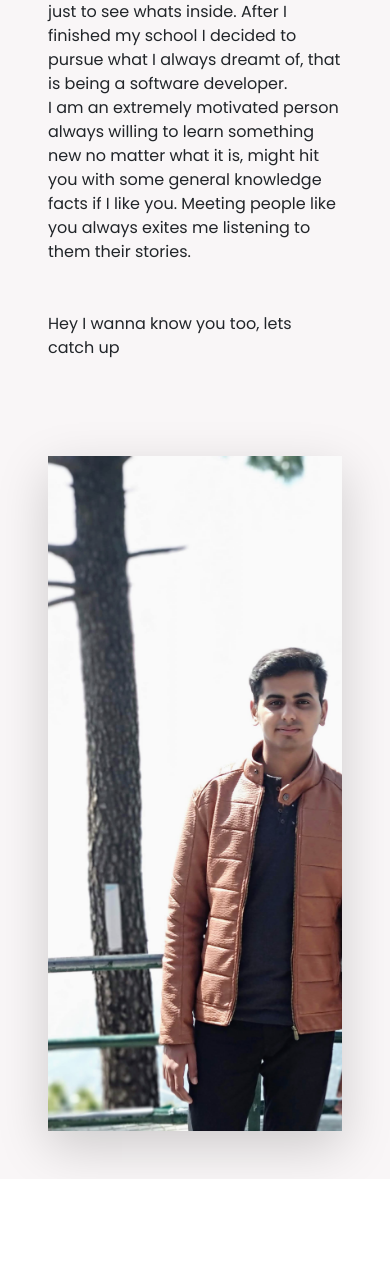
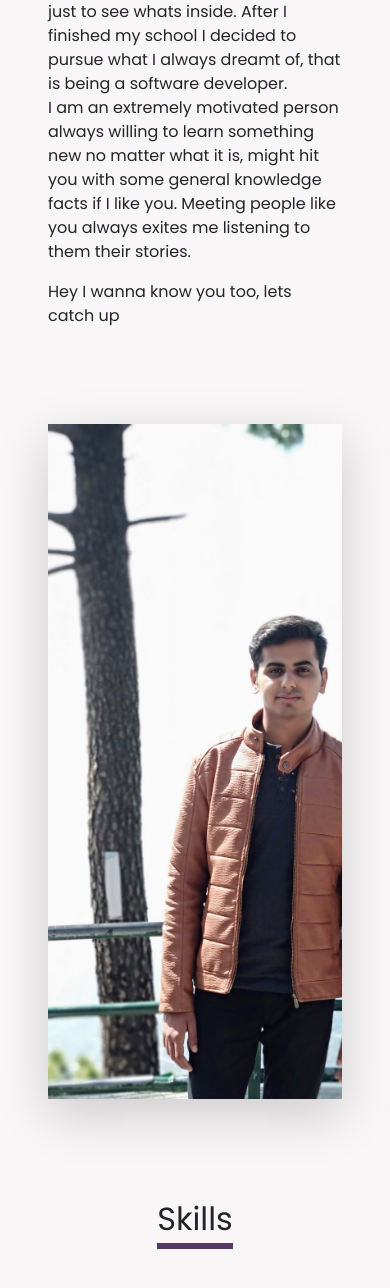
Before and after one commit to rishabh091/Portfolio, an Angular app: page / in a window 390 px wide. Shown: the part 1418-2706 px from the top of the page. Before the commit the page ends 2597 px from the top, so only its background shows below. Built offline with nearby package versions, Linux system fonts and the light colour scheme.

Commit message:
made parallex responsive

```diff
--- a/package.json
+++ b/package.json
@@ -21,6 +21,7 @@
     "@angular/router": "~8.2.12",
     "@types/aos": "^3.0.3",
     "aos": "^2.3.4",
+    "progressbar.js": "^1.1.0",
     "rxjs": "~6.4.0",
     "tslib": "^1.10.0",
     "zone.js": "~0.9.1"
--- a/src/app/app.component.css
+++ b/src/app/app.component.css
@@ -37,7 +37,7 @@
 }
 
 .about-me {
-  height: 110vh;
+  height: 80vh;
 }
 .about-me-parallex {
   background-image: url("../assets/people-coffee-meeting-team-7096.jpg");
@@ -47,19 +47,32 @@
   background-repeat: no-repeat;
   background-size: cover;
 }
-.about-me-text{
-    height: 100%;
+.about-me-text {
+  height: 100vh;
   background: var(--light-primary);
 }
-.my-image{
+.my-image {
   height: 80vh;
   width: 70vh;
   object-fit: cover;
 }
-.heading{
+.heading {
   font-size: 2rem;
   word-spacing: 0.5rem;
   border-bottom: 6px solid var(--purple);
+}
+
+.skills-parallex {
+  background-image: url("../assets/code-coding-computer-data-574073.jpg");
+  background-size: cover;
+  height: 100%;
+  background-attachment: fixed;
+  background-position: center;
+  background-repeat: no-repeat;
+}
+.skills {
+  height: 100vh;
+  background: var(--light-primary);
 }
 
 
@@ -73,4 +86,10 @@
   .about-me{
       height: 100%;
   }
+  .about-me-parallex{
+      display: none;
   }
+  .about-me-text{
+      height: 100%;
+  }
+}
--- a/src/app/app.component.html
+++ b/src/app/app.component.html
@@ -43,7 +43,6 @@
 
 <div class="container-fluid about-me">
   <div class="about-me-parallex"></div>
-
   <div class="container-fluid about-me-text">
     <div class="container">
       <div class="row">
@@ -77,7 +76,7 @@
             facts if I like you. Meeting people like you always exites me
             listening to them their stories.
           </div>
-          <div class="mt-5">Hey I wanna know you too, lets catch up</div>
+          <div class="mt-3">Hey I wanna know you too, lets catch up</div>
         </div>
 
         <div class="col-lg-5 text-center p-5">
@@ -89,4 +88,11 @@
       </div>
     </div>
   </div>
+
+  <div class="skills-parallex"></div>
+  <div class="container-fluid skills">
+    <div class="d-flex justify-content-center p-5">
+      <div class="heading">Skills</div>
+    </div>
+  </div>
 </div>
--- a/src/app/app.module.ts
+++ b/src/app/app.module.ts
@@ -16,4 +16,5 @@ import { AppComponent } from './app.component';
   bootstrap: [AppComponent]
 })
 export class AppModule {
+
 }
```
Also changed, not shown: src/assets/code-coding-computer-data-574073.jpg (added), 1 other file (tests, documents, lock files or other folders). Lines whose indentation alone changed are shown as unchanged.
